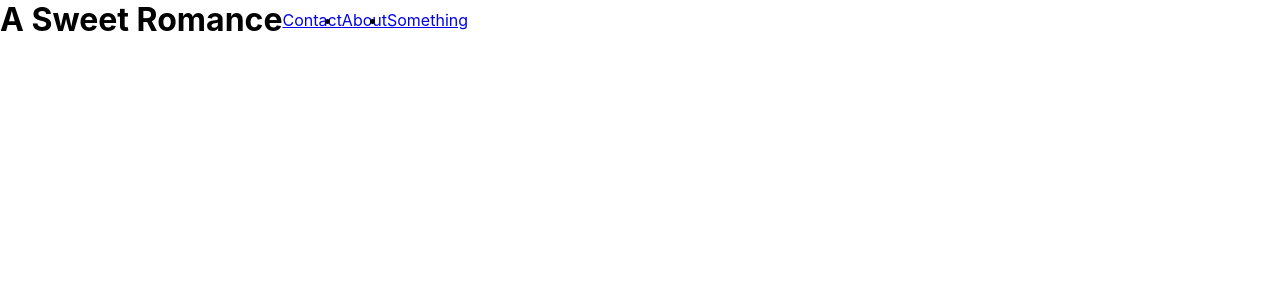
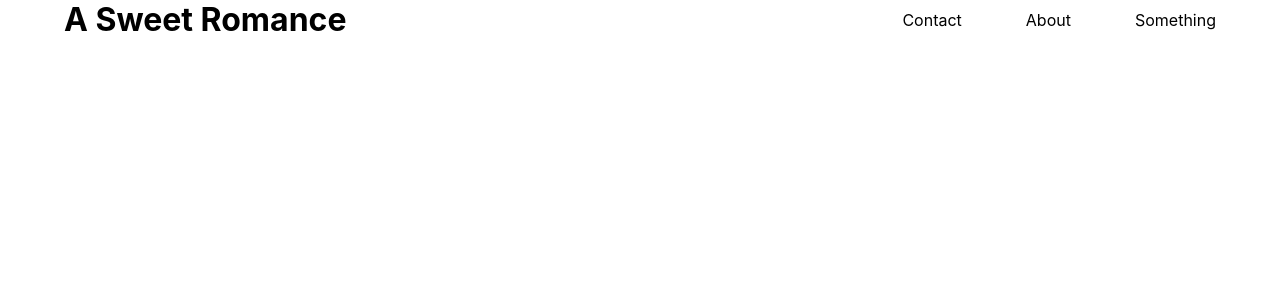
Before and after one commit to Smoopfrog/asweetromance, a React (Create React App) app: page / in a window 1280 px wide. Shown: the top 300 px of the page. Built offline with nearby package versions, Linux system fonts and the light colour scheme.

Commit message:
add header syling for links

```diff
--- a/src/Components/Header.jsx
+++ b/src/Components/Header.jsx
@@ -1,4 +1,4 @@
-import "../Styles/Header.css"
+import "../Styles/Header.css";
 
 const Header = () => {
   return (
@@ -7,13 +7,19 @@ const Header = () => {
       <nav>
         <ul className="nav-list">
           <li>
-            <a href="#">Contact</a>
+            <a className="nav-link" href="#">
+              Contact
+            </a>
           </li>
           <li>
-            <a href="#">About</a>
+            <a className="nav-link" href="#">
+              About
+            </a>
           </li>
           <li>
-            <a href="#">Something</a>
+            <a className="nav-link" href="#">
+              Something
+            </a>
           </li>
         </ul>
       </nav>
--- a/src/Styles/Header.css
+++ b/src/Styles/Header.css
@@ -1,8 +1,47 @@
 .header {
   display: flex;
   align-items: center;
+  justify-content: space-between;
+  padding: 0 4rem;
+  transform: translateX(0);
+  transition: transform 0.3s;
 }
 
 .nav-list {
   display: flex;
+  list-style-type: none;
+  transform: translateX(0);
+  transition: transform 0.3s;
+  gap: 4rem;
+}
+
+.nav-link {
+  text-decoration: none;
+  position: relative;
+  transform: translateX(0);
+  transition: transform 0.3s;
+}
+
+.nav-link:visited,
+.nav-link:link {
+  color: black;
+}
+
+.nav-link::after {
+  content: "";
+  position: absolute;
+  bottom: 0;
+  left: 0;
+  width: 99.9%;
+  height: 0.1em;
+  background-color: black;
+  opacity: 0;
+  transition: opacity 300ms, transform 300ms;
+  transform: translate3d(-30%, 0, 0);
+}
+
+.nav-link:hover::after,
+.nav-link:active::after {
+  transform: translate3d(0, 0, 0);
+  opacity: 1;
 }/*# sourceMappingURL=Header.css.map */
--- a/src/Styles/Header.scss
+++ b/src/Styles/Header.scss
@@ -1,8 +1,48 @@
 .header {
   display: flex;
   align-items: center;
+  justify-content: space-between;
+  padding: 0 4rem;
+  transform: translateX(0);
+  transition: transform 0.3s;
 }
 
-.nav-list{
+.nav-list {
   display: flex;
+  list-style-type: none;
+  transform: translateX(0);
+  transition: transform 0.3s;
+  gap: 4rem;
 }
+
+.nav-link {
+  text-decoration: none;
+  position: relative;
+
+  transform: translateX(0);
+  transition: transform 0.3s;
+}
+
+.nav-link:visited,
+.nav-link:link {
+  color: black;
+}
+
+.nav-link::after {
+  content: "";
+  position: absolute;
+  bottom: 0;
+  left: 0;
+  width: 99.9%;
+  height: 0.1em;
+  background-color: black;
+  opacity: 0;
+  transition: opacity 300ms, transform 300ms;
+  transform: translate3d(-30%, 0, 0);
+}
+
+.nav-link:hover::after,
+.nav-link:active::after {
+  transform: translate3d(0, 0, 0);
+  opacity: 1;
+}
```
Also changed, not shown: 1 other file (tests, documents, lock files or other folders).
